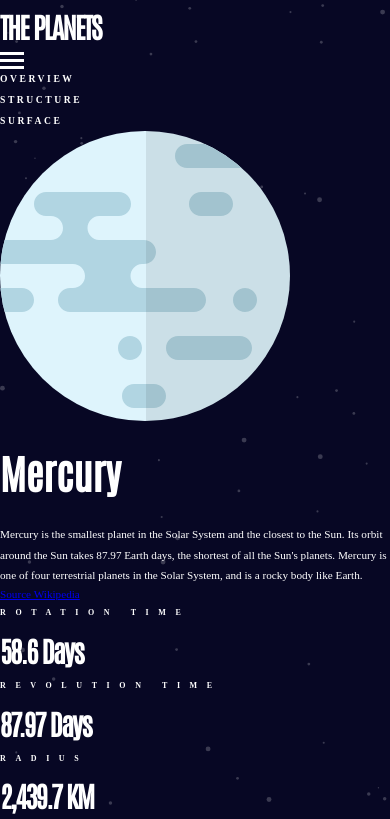
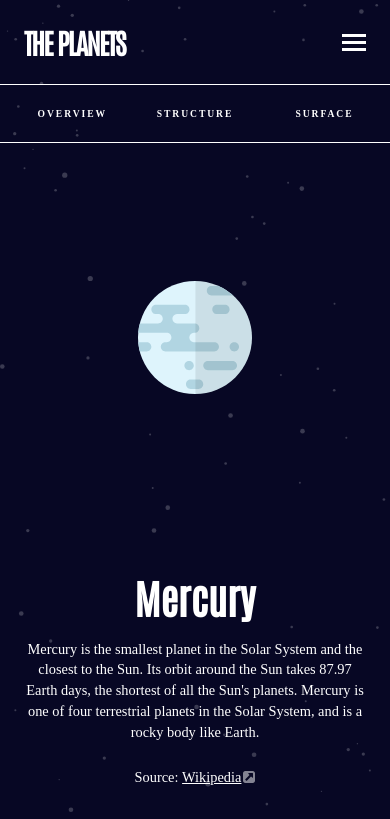
Before and after one commit to infiniteweb/planetFactSite, a React (Vite) app: page / in a window 390 px wide. Shown: the top 819 px of the page. Built offline with nearby package versions, Linux system fonts and the light colour scheme.

Commit message:
mobile design complete

```diff
--- a/src/App.jsx
+++ b/src/App.jsx
@@ -1,8 +1,9 @@
 import "./styles.css";
+import "./quickStyles.css";
 import mecuryImage from "./assets/images/planet-mercury.svg";
 import navBarImage from "./assets/images/icon-hamburger.svg";
+import sourceImage from "./assets/images/icon-source.svg";
 import { useState, useEffect } from "react";
-import { isBrowser, isMobile } from "react-device-detect";
 
 function App() {
   const [data, setData] = useState(null);
@@ -39,32 +40,43 @@
       {loading && <p>Loading...</p>}
       {error && <p>Error: {error.message}</p>}
       {!loading && !error && (
-        <div>
+        <div className="container-grid">
+          <div className="top-bar">
+            {" "}
             <h2>THE PLANETS</h2>
-          <img src={navBarImage} />
+            <img src={navBarImage} id="hamburger" />
+          </div>
+
           <div id="is-mobile">
-            <div className="">
+            <div className="is-mobile-textbox" id="is-mobile-overview">
               <h3>OVERVIEW</h3>
             </div>
-            <div className="">
+            <div className="is-mobile-textbox">
               <h3>STRUCTURE</h3>
             </div>
-            <div className="">
+            <div className="is-mobile-textbox">
               <h3>SURFACE</h3>
             </div>
           </div>
 
-          <div className="">
           <div id="planet-card">
             <img id="mercury-image" src={mecuryImage} />
           </div>
-            <div>
+
+          <div className="planet-data">
             <div>
               <>
-                  <h1>{planetData.name}</h1>
+                <h1 className="planet-data-name">{planetData.name}</h1>
 
-                  <p>{planetData.overview.content}</p>
-                  <a href={planetData.overview.source}>Source Wikipedia</a>
+                <p className="planet-data-overview">{planetData.overview.content}</p>
+                <div className="source">
+                  <span>Source: </span>
+                  <a href={planetData.overview.source}>
+
+                      Wikipedia <img src={sourceImage} />
+
+                  </a>
+                </div>
               </>
             </div>
 
@@ -78,9 +90,8 @@
               </div>
             </div>
           </div>
-          </div>
 
-          <div className="">
+          <div className="planet-stats">
             <div className="">
               <h4>ROTATION TIME</h4> <h2>{planetData.rotation}</h2>
             </div>
--- /dev/null
+++ b/src/quickStyles.css
@@ -0,0 +1,167 @@
+/* Padding Classes */
+.pb1 {
+    padding-bottom: 1rem;
+  }
+
+  .pb2 {
+    padding-bottom: 1.5rem;
+  }
+
+  .pb3 {
+    padding-bottom: 2rem;
+  }
+
+  .pb4 {
+    padding-bottom: 2.5rem;
+  }
+
+  .pb5 {
+    padding-bottom: 3rem;
+  }
+
+  /* Padding Top Classes */
+  .pt1 {
+    padding-top: 1rem;
+  }
+
+  .pt2 {
+    padding-top: 1.5rem;
+  }
+
+  .pt3 {
+    padding-top: 2rem;
+  }
+
+  .pt4 {
+    padding-top: 2.5rem;
+  }
+
+  .pt5 {
+    padding-top: 3rem;
+  }
+
+  /* Padding Left Classes */
+  .pl1 {
+    padding-left: 1rem;
+  }
+
+  .pl2 {
+    padding-left: 1.5rem;
+  }
+
+  .pl3 {
+    padding-left: 2rem;
+  }
+
+  .pl4 {
+    padding-left: 2.5rem;
+  }
+
+  .pl5 {
+    padding-left: 3rem;
+  }
+
+  /* Padding Right Classes */
+  .pr1 {
+    padding-right: 1rem;
+  }
+
+  .pr2 {
+    padding-right: 1.5rem;
+  }
+
+  .pr3 {
+    padding-right: 2rem;
+  }
+
+  .pr4 {
+    padding-right: 2.5rem;
+  }
+
+  .pr5 {
+    padding-right: 3rem;
+  }
+
+  /* Margin Classes */
+  .mb1 {
+    margin-bottom: 1rem;
+  }
+
+  .mb2 {
+    margin-bottom: 1.5rem;
+  }
+
+  .mb3 {
+    margin-bottom: 2rem;
+  }
+
+  .mb4 {
+    margin-bottom: 2.5rem;
+  }
+
+  .mb5 {
+    margin-bottom: 3rem;
+  }
+
+  /* Margin Top Classes */
+  .mt1 {
+    margin-top: 1rem;
+  }
+
+  .mt2 {
+    margin-top: 1.5rem;
+  }
+
+  .mt3 {
+    margin-top: 2rem;
+  }
+
+  .mt4 {
+    margin-top: 2.5rem;
+  }
+
+  .mt5 {
+    margin-top: 3rem;
+  }
+
+  /* Margin Left Classes */
+  .ml1 {
+    margin-left: 1rem;
+  }
+
+  .ml2 {
+    margin-left: 1.5rem;
+  }
+
+  .ml3 {
+    margin-left: 2rem;
+  }
+
+  .ml4 {
+    margin-left: 2.5rem;
+  }
+
+  .ml5 {
+    margin-left: 3rem;
+  }
+
+  /* Margin Right Classes */
+  .mr1 {
+    margin-right: 1rem;
+  }
+
+  .mr2 {
+    margin-right: 1.5rem;
+  }
+
+  .mr3 {
+    margin-right: 2rem;
+  }
+
+  .mr4 {
+    margin-right: 2.5rem;
+  }
+
+  .mr5 {
+    margin-right: 3rem;
+  }
--- a/src/styles.css
+++ b/src/styles.css
@@ -35,18 +35,18 @@
 
   --fs-600: 2.5rem;
   --fs-500: 1.75rem;
-  --fs-400: 0.7rem;
+  --fs-400: 0.9rem;
   --fs-300: 0.6rem;
   --fs-200: 0.5rem;
 
   /* letter spacing */
   --ls-500: -0.1rem;
-  --ls-300: 0.16rem;
-  --ls-200: 0.6rem;
+  --ls-300: 0.121rem;
+  --ls-200: 0.046rem;
 
   /* line height */
-  --lh-600: 6.4rem;
-  --lh-500: 3.25rem;
+  --lh-600: 3.25rem;
+  --lh-500: 2.25rem;
 }
 
 @media (min-width: 47em) {
@@ -68,6 +68,9 @@
     --fs-400: 0.875rem;
     --fs-300: 0.7rem;
     --fs-200: 0.7rem;
+
+    /* line height */
+    --lh-600: 6.4rem;
   }
 }
 
@@ -128,7 +131,6 @@
 /* Reset               */
 /* ------------------- */
 
-
 /* Box sizing */
 *,
 *::before,
@@ -143,7 +145,8 @@
 h3,
 h4,
 h5,
-p {
+p,
+a {
   margin: 0;
   color: rgb(var(--clr-white));
   line-height: 1.3rem;
@@ -232,27 +235,114 @@
   background-color: rgb(var(--clr-background));
 }
 
+.container-grid {
+  display: grid;
+  grid-template-columns: 1fr;
+  /*68 50 304 235 216`*/
+  grid-template-rows: 10vh 7vh 46vh 35vh 32vh;
+  /* margin: 24px 16px 47px 16px; */
+  height: 100vh;
+}
+
+.top-bar {
+  display: flex;
+  justify-content: space-between;
+  align-items: center;
+  padding: 16px 24px;
+}
+
+#hamburger {
+  max-width: 100%;
+  max-height: 17px;
+}
+
 .nav-link {
 }
 
 .nav-link.active {
 }
 
-#is-mobile{
-
+#is-mobile {
+  display: flex;
+  justify-content: space-between;
+  align-items: center;
+  padding: 20px 24px;
+  border-top: 1px solid;
+  border-bottom: 1px solid;
 }
 
-#is-browser{
+.is-mobile-textbox {
+  display: flex;
+  justify-content: center;
+  width: 21.3vw;
+}
+
+#is-mobile-overview {
+  justify-content: end;
+}
+
+#planet-card {
+  display: flex;
+  justify-content: center;
+  align-items: center;
+}
+
+#mercury-image {
+  max-width: 29vw;
+  height: auto;
+}
+
+.planet-data {
+  display: flex;
+  text-align: center;
+  align-items: center;
+}
+
+.planet-data-name {
+  margin-bottom: 16px;
+}
+
+.planet-data-overview {
+  margin: 0 24px 24px 24px;
+}
+
+.source > a {
+  display: inline-flex;
+  align-items: center;
+}
+
+.source img {
+  width: 12px;
+  height: 12px;
+}
+
+.source > a > img {
+  margin-left: 2px;
+}
+
+.planet-stats{
+  margin: 28px 24px 47px;
+}
+
+.planet-stats > div {
+  display: flex;
+  justify-content: space-between;
+  align-items: center;
+  margin-bottom: 8px;
+  padding: 11px 24px 11px;
+  border: 1px solid;
+}
+
+#is-browser {
   display: none;
 }
 
-@media (min-width:47em){
+@media (min-width: 47em) {
+  #is-mobile {
+    display: none;
+  }
 
-#is-mobile{
-  display: none;
+  #is-browser {
+    display: block;
+  }
 }
-
-#is-browser{
-  display: block;
-}
-}
```
Lines whose indentation alone changed are shown as unchanged.
